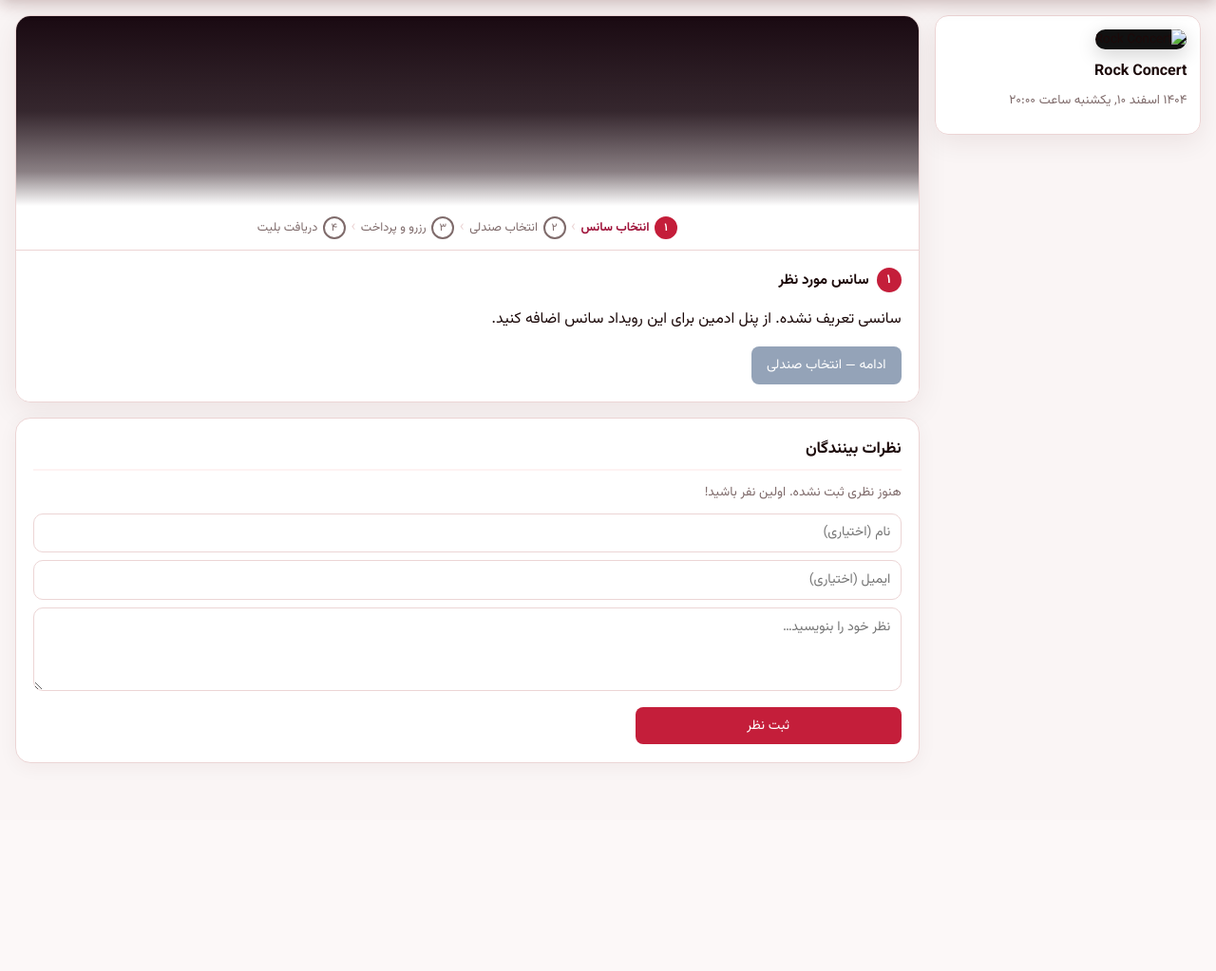
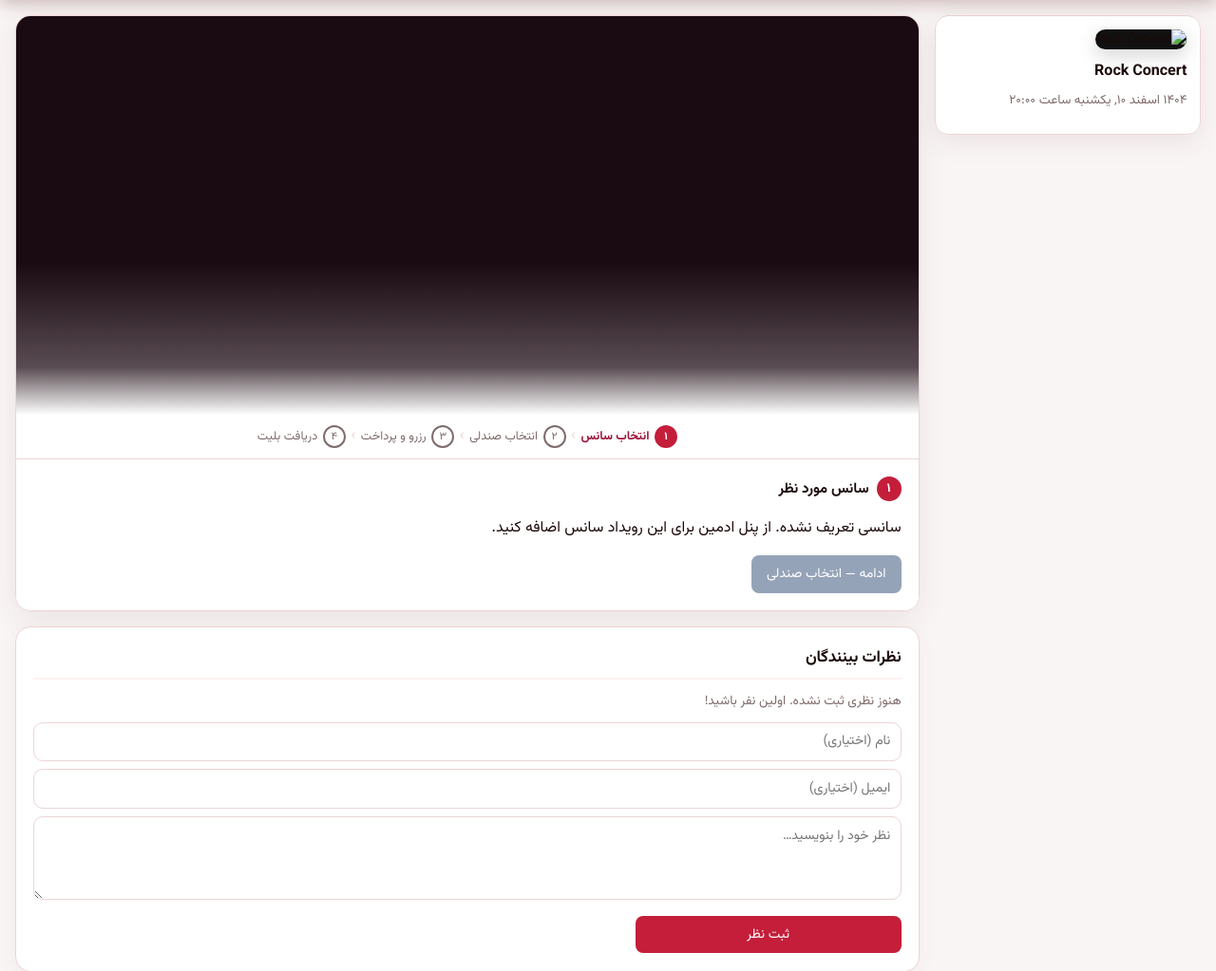
Before and after one commit to avahmh/event-ticketing-api, a Django app: page /theaters/1/ in a window 1280 px wide. Shown: the part 55-1078 px from the top of the page at 95% size. Before the commit the page ends 859 px from the top, so only its background shows below. Run offline with Django 5.2, Linux system fonts and the light colour scheme; data comes from the database, SQL or seed files in the repository; data that the repository does not hold is empty; parts of the project's set-up code (start-up, migrations or seed data) failed here and were passed over.

Commit message:
fix: show more event wallpaper in detail page hero

```diff
--- a/templates/frontend/event_detail.html
+++ b/templates/frontend/event_detail.html
@@ -134,10 +134,10 @@
       box-shadow: 0 8px 32px rgba(69, 10, 10, 0.08);
     }
     .session-hero {
-      height: 200px;
+      height: clamp(260px, 38vw, 420px);
       background-color: #1a0a12;
       background-size: cover;
-      background-position: center top;
+      background-position: center center;
       background-repeat: no-repeat;
       position: relative;
     }
@@ -149,10 +149,11 @@
       background: linear-gradient(
         180deg,
         rgba(250, 245, 245, 0) 0%,
-        rgba(250, 245, 245, 0.12) 50%,
-        rgba(250, 245, 245, 0.5) 82%,
+        rgba(250, 245, 245, 0) 62%,
+        rgba(250, 245, 245, 0.28) 88%,
         var(--card) 100%
       );
+      pointer-events: none;
     }
 
     .steps-bar {
```
